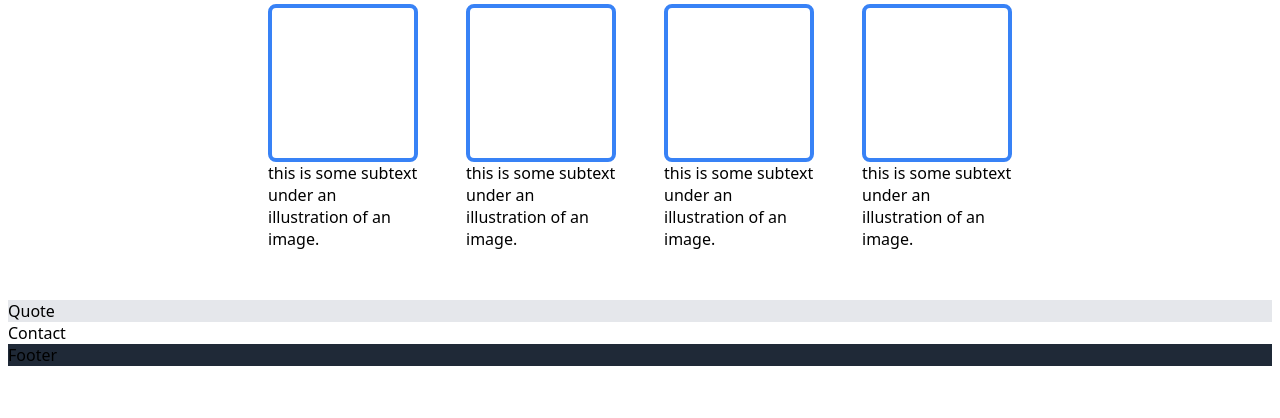
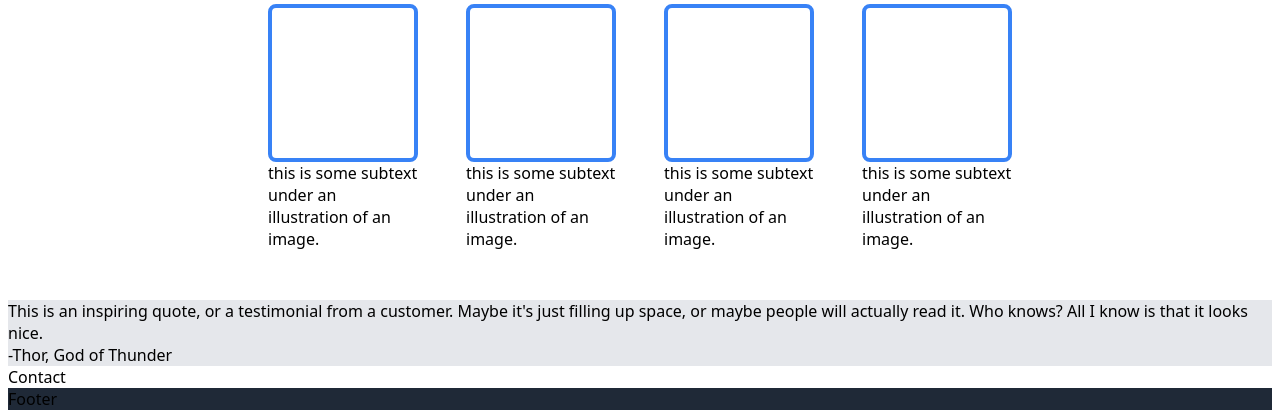
Before and after one commit to khendrix12/odin-landing-page, a plain HTML site: page index.html in a window 1280 px wide. Shown: the part 696-1114 px from the top of the page. Before the commit the page ends 1070 px from the top, so only its background shows below. Drawn offline with Linux system fonts and the light colour scheme.

Commit message:
Add HTML for quote section

```diff
--- a/index.html
+++ b/index.html
@@ -47,7 +47,12 @@
             </div>
         </div>
     </div>
-    <div class="quote">Quote</div>
+    <div class="quote">
+        <div class="quote-container">
+            <div id="quote">This is an inspiring quote, or a testimonial from a customer. Maybe it's just filling up space, or maybe people will actually read it. Who knows? All I know is that it looks nice.</div>
+            <div id="attribution">-Thor, God of Thunder</div>
+        </div>
+    </div>
     <div class="contact">Contact</div>
     <div class="footer">Footer</div>
 </body>
```
